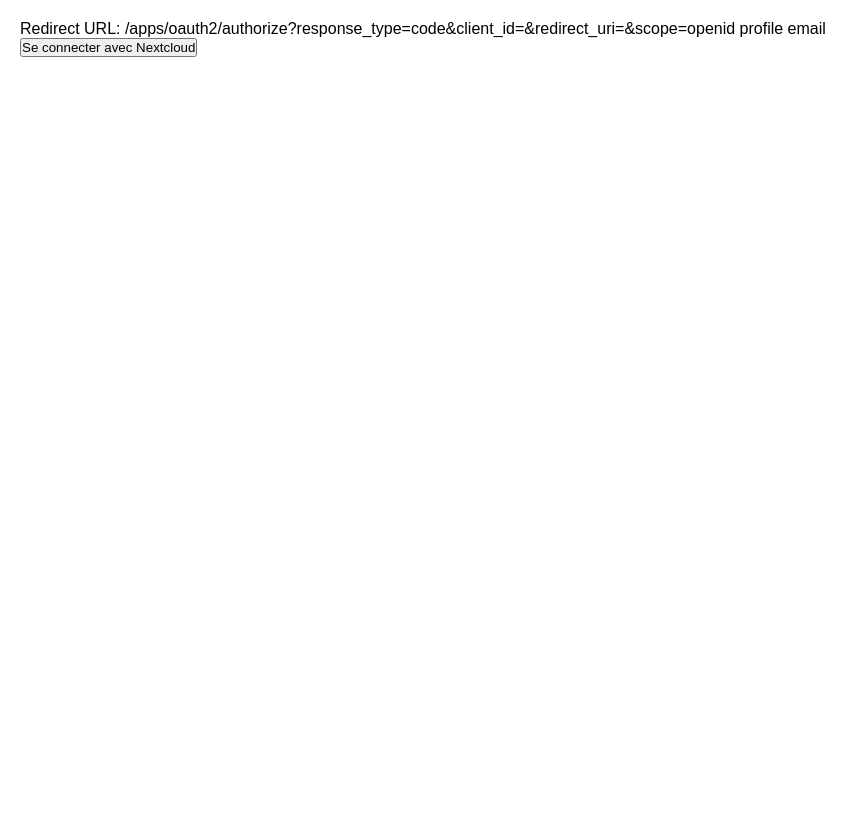
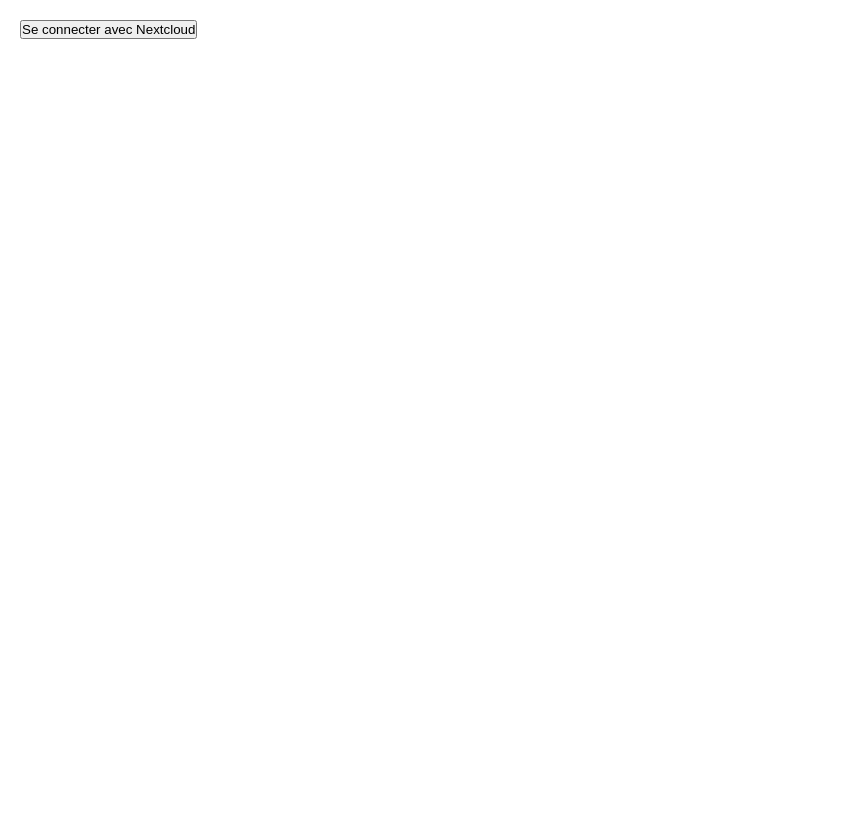
Before and after one commit to JustArthur/myseven, a PHP site: page /php/login.php in a window 1280 px wide. Shown: the top 819 px of the page, without its empty margins (0-868 px from the left). Run offline with PHP 8.4, Linux system fonts and the light colour scheme; data that the repository does not hold is empty.

Commit message:
Remove commented-out redirect in login process and clean up debug output in OAuth2 authorization

```diff
--- a/index.php
+++ b/index.php
@@ -68,9 +68,10 @@
         } else {
             echo "Erreur d'authentification.";
         }
-    } else {
-        header("Location: ./php/login.php");
     }
+    //  else {
+    //     header("Location: ./php/login.php");
+    // }
 
     $resClient = $DB->prepare('SELECT * FROM clients ORDER BY nom ASC');
     $resClient->execute();
--- a/php/login.php
+++ b/php/login.php
@@ -62,7 +62,6 @@
     $scope = "openid profile email";
 
     $authorizeUrl = "$nextcloudUrl/apps/oauth2/authorize?response_type=code&client_id=$clientId&redirect_uri=$redirectUri&scope=$scope";
-    echo "Redirect URL: " . $authorizeUrl;
 ?>
 
 <!DOCTYPE html>
```
